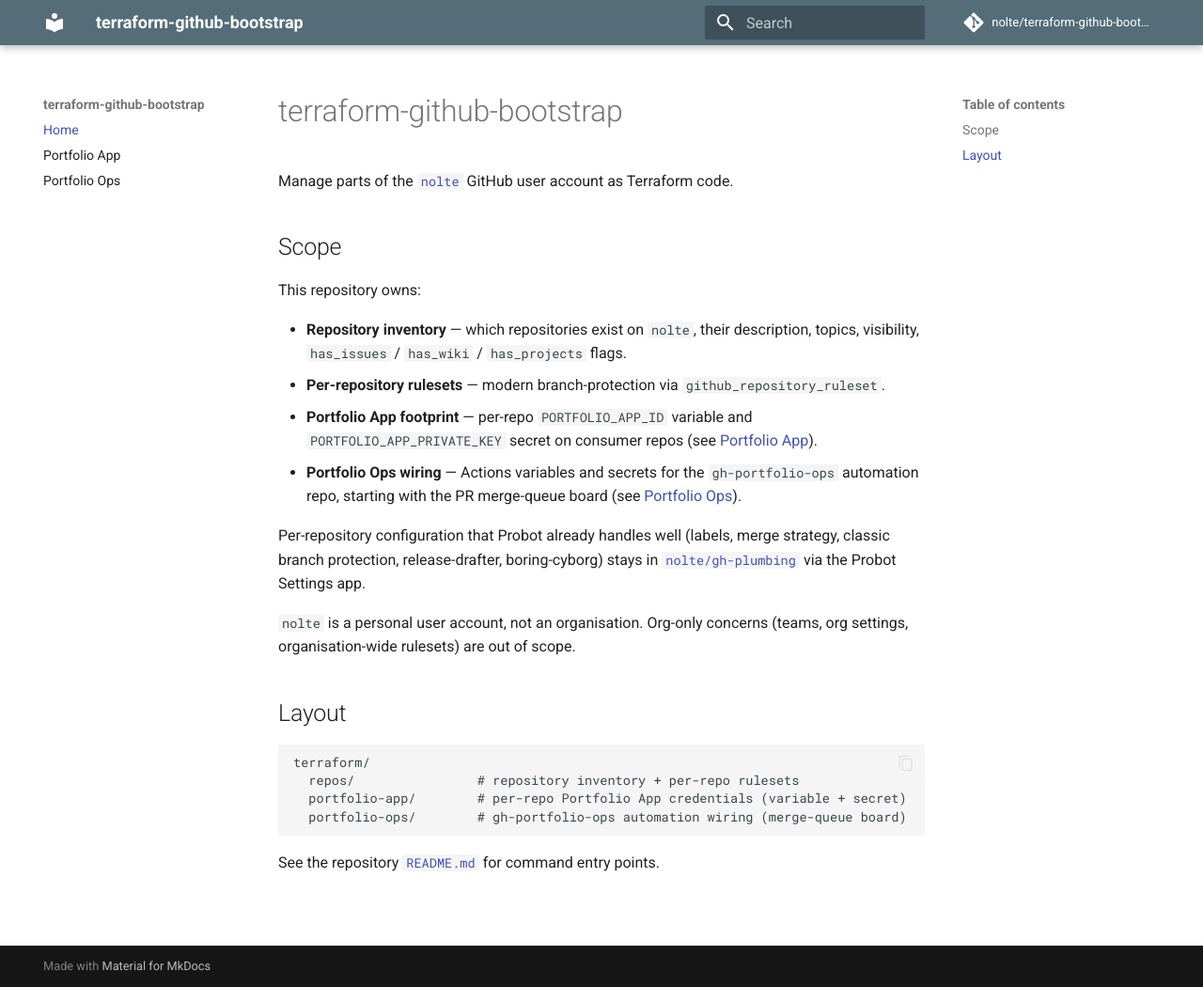
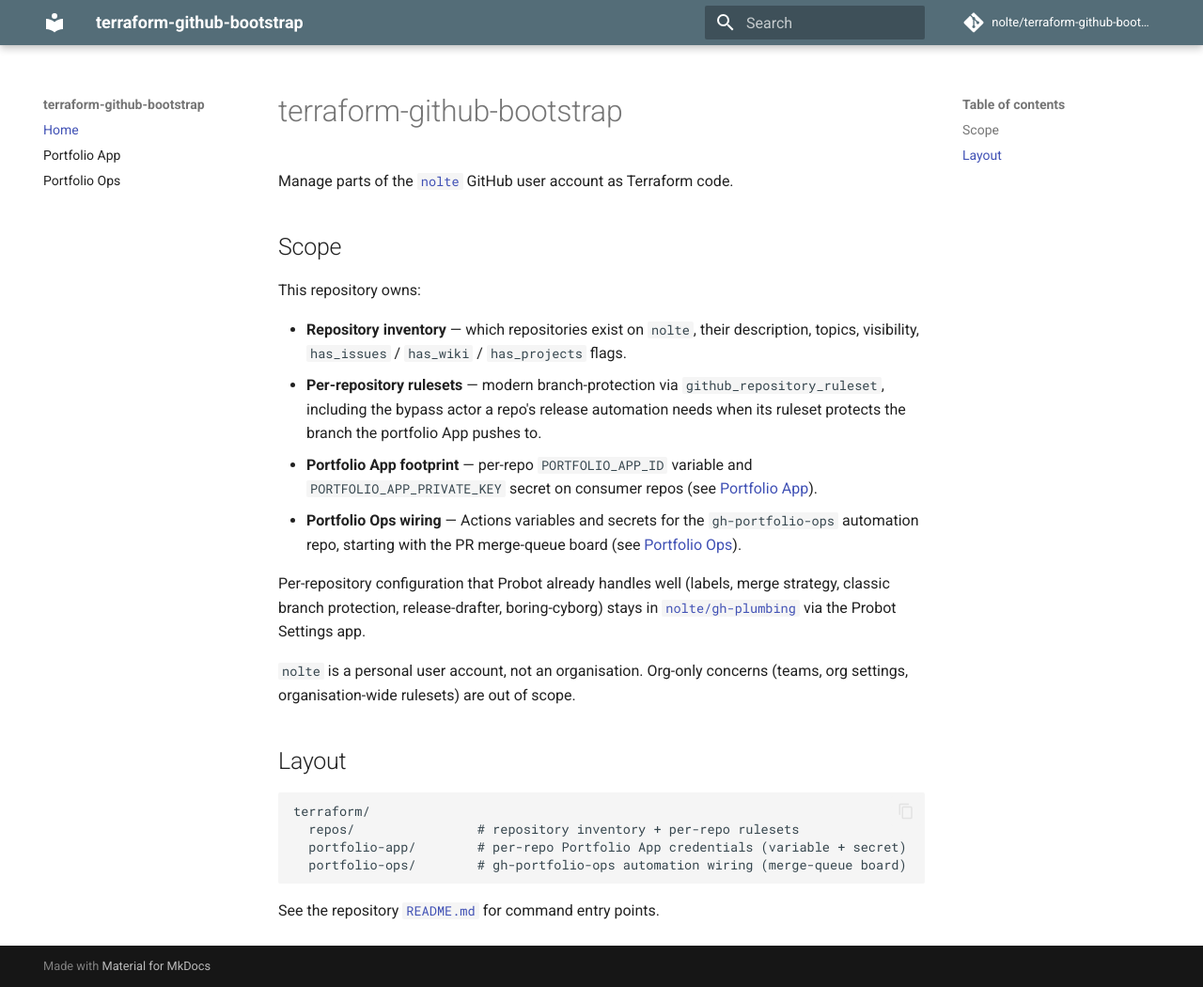
Before and after one commit to nolte/terraform-github-bootstrap, an MkDocs documentation site: the page built from docs/en/index.md, in a window 1280 px wide and 1050 px high. Shown: the whole window at 94% size. Built offline with MkDocs 1.6.1 and Material for MkDocs 9.7.7, drawn with Linux system fonts in a browser that asks for light colours; comment, search, counter and statistics services are not loaded.

Commit message:
feat(repos): declare portfolio-app ruleset bypass in Terraform
Add an opt-in `bypass_portfolio_app` flag per ruleset plus the
`portfolio_app_id` variable: repos whose release automation pushes the
`chore(release): <tag>` commit or cascades the tag into master/main with
the App token need the App as an `always` Integration bypass actor,
otherwise the protected-branch push fails. A precondition rejects
enabling the flag without a numeric App ID, and docs/example tfvars
explain when the bypass is (not) needed.

Co-Authored-By: Claude Fable 5 <noreply@anthropic.com>
Claude-Session: https://claude.ai/code/session_01PPkLcNssyxoxhydTnrhw8o

```diff
--- a/docs/en/index.md
+++ b/docs/en/index.md
@@ -7,7 +7,7 @@ Manage parts of the [`nolte`](https://github.com/nolte) GitHub user account as T
 This repository owns:
 
 - **Repository inventory** — which repositories exist on `nolte`, their description, topics, visibility, `has_issues` / `has_wiki` / `has_projects` flags.
-- **Per-repository rulesets** — modern branch-protection via `github_repository_ruleset`.
+- **Per-repository rulesets** — modern branch-protection via `github_repository_ruleset`, including the bypass actor a repo's release automation needs when its ruleset protects the branch the portfolio App pushes to.
 - **Portfolio App footprint** — per-repo `PORTFOLIO_APP_ID` variable and `PORTFOLIO_APP_PRIVATE_KEY` secret on consumer repos (see [Portfolio App](portfolio-app.md)).
 - **Portfolio Ops wiring** — Actions variables and secrets for the `gh-portfolio-ops` automation repo, starting with the PR merge-queue board (see [Portfolio Ops](portfolio-ops.md)).
 
```
Also changed, not shown: CLAUDE.md (+2 -0 lines), 3 other files.
